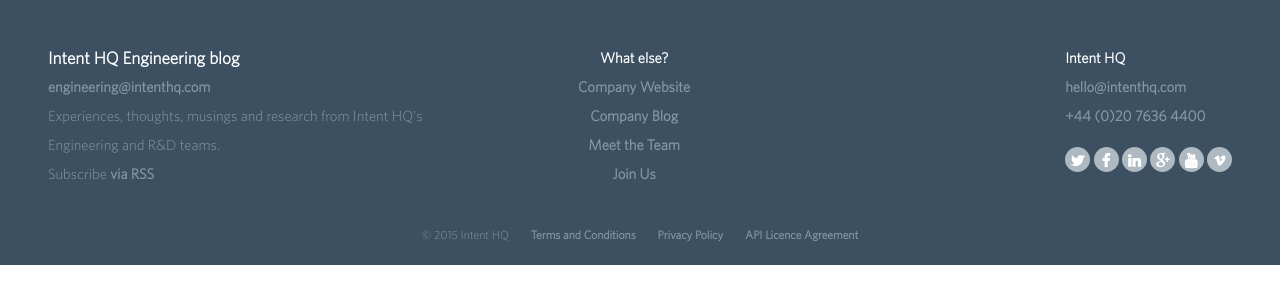
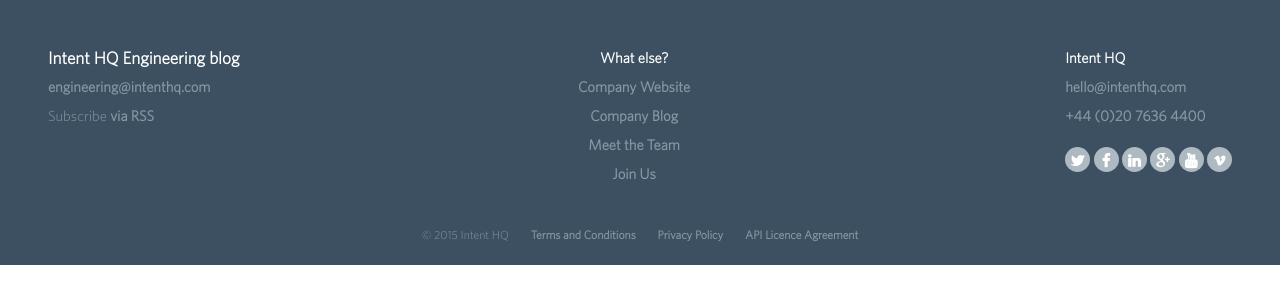
Before and after one commit to intenthq/blog, a Jekyll site: the page built from about.md, in a window 1280 px wide. Shown: the part 202-502 px from the top of the page. Built offline with Jekyll 4.4.1, drawn with Linux system fonts in a browser that asks for light colours.

Commit message:
Small ui fixes
- Added default description and image (for homepage or archive)
- Removed tagline in the footer
- Added favicon
- Renamed "more posts" to "all posts" as it better fits its purpose

```diff
--- a/_config.yml
+++ b/_config.yml
@@ -1,5 +1,9 @@
 # Site settings
 title: Intent HQ Engineering blog
+description: >
+  Our engineering blog is about technologies, development practices, research,
+  algorithms, testing, us, you, the world.
+default_image: /assets/favicon-128-128.png
 email: engineering@intenthq.com
 baseurl: "" # the subpath of your site, e.g. /blog/
 url: "http://engineering.intenthq.com" # the base hostname & protocol for your site
--- a/_includes/footer.html
+++ b/_includes/footer.html
@@ -2,9 +2,6 @@
     <aside class="about">
       <h3>{{ site.title }}</h3>
       <a href="mailto:{{ site.email }}">{{ site.email }}</a>
-      <p>
-        Experiences, thoughts, musings and research from Intent HQ's Engineering and R&D teams.
-      </p>
       <p>Subscribe <a href="{{ "/feed.xml" | prepend: site.baseurl }}">via RSS</a></p>
     </aside>
     <aside class="links">
--- a/_includes/head.html
+++ b/_includes/head.html
@@ -7,6 +7,7 @@
 <meta property="og:description" content="{% if page.excerpt %}{{ page.excerpt | strip_html | strip_newlines | truncate: 160 }}{% else %}{{ site.description | strip_newlines }}{% endif %}">
 <meta property="og:image" content="{% if page.image %}{{ page.image }}{% else %}{{ site.default_image }}{% endif %}">
 
+<link rel="icon" type="image/png" href="/assets/favicon-128-128.png" />
 <link rel="stylesheet" href="{{ "/css/main.css" | prepend: site.baseurl }}">
 <link rel="canonical" href="{{ page.url | replace:'index.html','' | prepend: site.baseurl | prepend: site.url }}">
 <link rel="alternate" type="application/rss+xml" title="{{ site.title }}" href="{{ "/feed.xml" | prepend: site.baseurl | prepend: site.url }}" />
--- a/_includes/more-posts.html
+++ b/_includes/more-posts.html
@@ -1,3 +1,3 @@
 <footer>
-  <a href="/archive/">More Posts</a>
+  <a href="/archive/">All Posts</a>
 </footer>
```
Also changed, not shown: assets/favicon-128-128.png (added).
